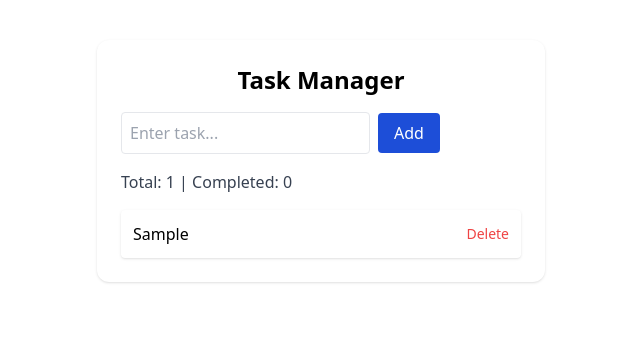
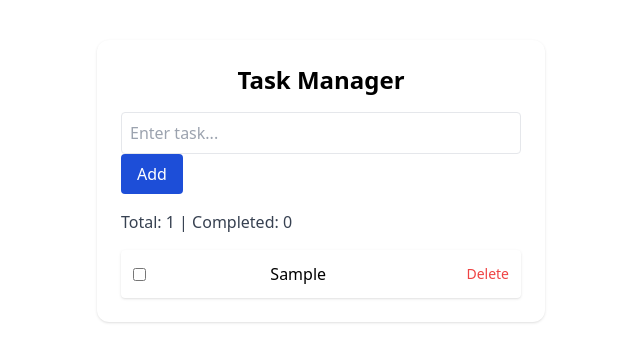
Before and after one commit to sudhinaashith-hash/todo-app, a React (Vite) app: page / in a window 1280 px wide. Both pictures are taken after typing "Sample" into the empty fields and a click on the button "Add". Shown: the top 362 px of the page, without its empty margins (319-959 px from the left). Built offline with nearby package versions, Linux system fonts and the light colour scheme.

Commit message:
Added task toggle, UI improvements, empty state

```diff
--- a/src/App.tsx
+++ b/src/App.tsx
@@ -48,7 +48,7 @@ const deleteTask = (id: number) => {
           type="text"
           value={title}
           onChange={(e) => setTitle(e.target.value)}
-          className="border p-2 mr-2 rounded"
+          className="border p-2 mr-2 rounded w-full"
           placeholder="Enter task..."
         />
         <button
@@ -58,7 +58,6 @@ const deleteTask = (id: number) => {
           Add
         </button>
       </div>
-
       <p className="text-gray-700">
         Total: {tasks.length} | Completed: {tasks.filter(t => t.completed).length}
       </p>
--- a/src/components/TaskItem.tsx
+++ b/src/components/TaskItem.tsx
@@ -7,6 +7,11 @@ interface Props {
 function TaskItem({ task, onToggle, onDelete }: Props) {
   return (
     <li className="bg-white p-3 rounded shadow flex justify-between items-center">
+        <input
+        type="checkbox"
+        checked={task.completed}
+        onChange={() => onToggle(task.id)}
+      />
       <span
         onClick={() => onToggle(task.id)}
         className={`cursor-pointer ${
```
